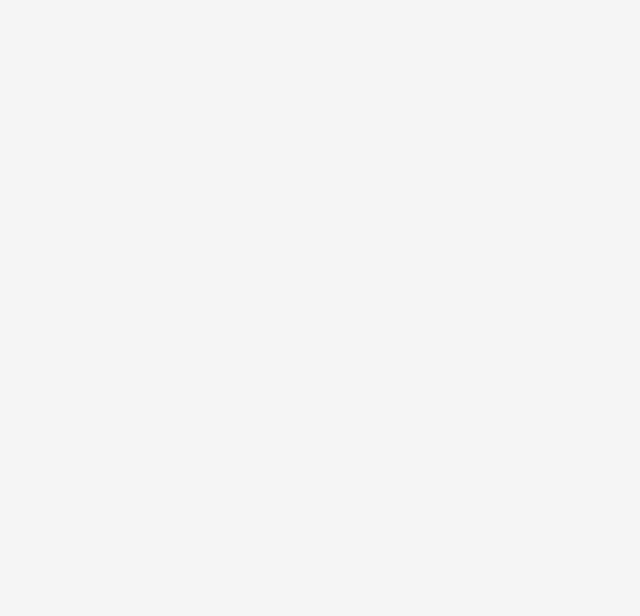
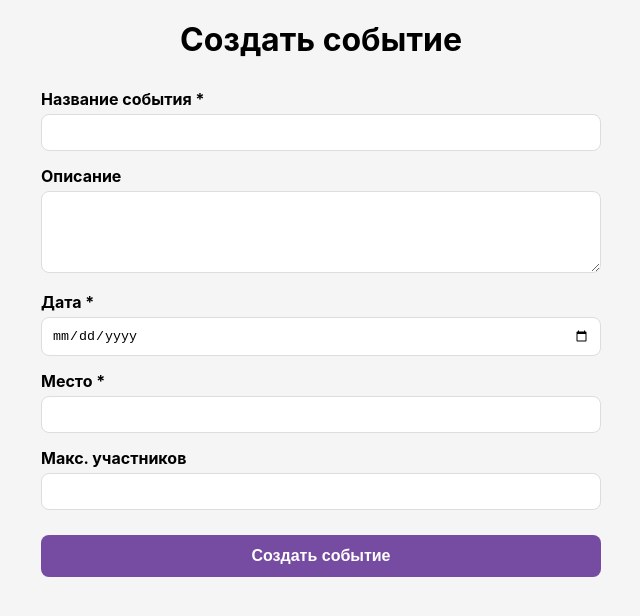
Before and after one commit to Echolll/vibe-project, a React (Create React App) app in the folder frontend/: page /create in a window 1280 px wide. Before the commit this address had no page. Shown: the top 616 px of the page, without its empty margins (319-959 px from the left). Built offline with nearby package versions, Linux system fonts and the light colour scheme.

Commit message:
Добавила страницу создания события

```diff
--- a/frontend/src/App.js
+++ b/frontend/src/App.js
@@ -1,7 +1,8 @@
 import { BrowserRouter, Routes, Route } from 'react-router-dom';
 import Home from './pages/Home';
 import EventsPage from './pages/EventsPage';
-import EventDetailPage from './pages/EventDetailPage'; // Импортируем новую страницу
+import EventDetailPage from './pages/EventDetailPage';
+import CreateEventPage from './pages/CreateEventPage';  // ← добавить
 import './App.css';
 
 function App() {
@@ -11,6 +12,7 @@ function App() {
         <Route path="/" element={<Home />} />
         <Route path="/events" element={<EventsPage />} />
         <Route path="/events/:id" element={<EventDetailPage />} />
+        <Route path="/create" element={<CreateEventPage />} />  // ← добавить
       </Routes>
     </BrowserRouter>
   );
--- /dev/null
+++ b/frontend/src/pages/CreateEventPage.js
@@ -0,0 +1,145 @@
+import React, { useState } from 'react';
+import { useNavigate } from 'react-router-dom';
+import axios from 'axios';
+
+function CreateEventPage() {
+  const navigate = useNavigate();
+  const [formData, setFormData] = useState({
+    title: '',
+    description: '',
+    date: '',
+    location: '',
+    max_participants: '',
+    creator_id: 1  // временно, потом можно будет выбирать пользователя
+  });
+  const [loading, setLoading] = useState(false);
+  const [error, setError] = useState(null);
+
+  const handleChange = (e) => {
+    const { name, value } = e.target;
+    setFormData({
+      ...formData,
+      [name]: value
+    });
+  };
+
+  const handleSubmit = async (e) => {
+    e.preventDefault();
+    setLoading(true);
+    setError(null);
+
+    try {
+      const response = await axios.post('http://localhost:8000/events/', {
+        title: formData.title,
+        description: formData.description,
+        date: formData.date,
+        location: formData.location,
+        max_participants: parseInt(formData.max_participants),
+        creator_id: formData.creator_id
+      });
+
+      if (response.status === 200 || response.status === 201) {
+        // Переход на страницу созданного события
+        navigate(`/events/${response.data.id}`);
+      }
+    } catch (err) {
+      console.error('Ошибка при создании события:', err);
+      setError('Не удалось создать событие. Проверьте все поля.');
+    } finally {
+      setLoading(false);
+    }
+  };
+
+  return (
+    <div style={{ maxWidth: '600px', margin: '0 auto', padding: '20px' }}>
+      <h1 style={{ textAlign: 'center', marginBottom: '30px' }}>Создать событие</h1>
+
+      {error && (
+        <div style={{ background: '#fee', color: 'red', padding: '10px', borderRadius: '8px', marginBottom: '20px' }}>
+          {error}
+        </div>
+      )}
+
+      <form onSubmit={handleSubmit} style={{ display: 'flex', flexDirection: 'column', gap: '15px' }}>
+        <div>
+          <label style={{ display: 'block', marginBottom: '5px', fontWeight: 'bold' }}>Название события *</label>
+          <input
+            type="text"
+            name="title"
+            value={formData.title}
+            onChange={handleChange}
+            required
+            style={{ width: '100%', padding: '10px', borderRadius: '8px', border: '1px solid #ddd' }}
+          />
+        </div>
+
+        <div>
+          <label style={{ display: 'block', marginBottom: '5px', fontWeight: 'bold' }}>Описание</label>
+          <textarea
+            name="description"
+            value={formData.description}
+            onChange={handleChange}
+            rows="4"
+            style={{ width: '100%', padding: '10px', borderRadius: '8px', border: '1px solid #ddd' }}
+          />
+        </div>
+
+        <div>
+          <label style={{ display: 'block', marginBottom: '5px', fontWeight: 'bold' }}>Дата *</label>
+          <input
+            type="date"
+            name="date"
+            value={formData.date}
+            onChange={handleChange}
+            required
+            style={{ width: '100%', padding: '10px', borderRadius: '8px', border: '1px solid #ddd' }}
+          />
+        </div>
+
+        <div>
+          <label style={{ display: 'block', marginBottom: '5px', fontWeight: 'bold' }}>Место *</label>
+          <input
+            type="text"
+            name="location"
+            value={formData.location}
+            onChange={handleChange}
+            required
+            style={{ width: '100%', padding: '10px', borderRadius: '8px', border: '1px solid #ddd' }}
+          />
+        </div>
+
+        <div>
+          <label style={{ display: 'block', marginBottom: '5px', fontWeight: 'bold' }}>Макс. участников</label>
+          <input
+            type="number"
+            name="max_participants"
+            value={formData.max_participants}
+            onChange={handleChange}
+            min="1"
+            style={{ width: '100%', padding: '10px', borderRadius: '8px', border: '1px solid #ddd' }}
+          />
+        </div>
+
+        <button
+          type="submit"
+          disabled={loading}
+          style={{
+            background: '#764ba2',
+            color: 'white',
+            padding: '12px',
+            borderRadius: '8px',
+            border: 'none',
+            cursor: 'pointer',
+            fontSize: '16px',
+            fontWeight: 'bold',
+            marginTop: '10px'
+          }}
+        >
+          {loading ? 'Создание...' : 'Создать событие'}
+        </button>
+      </form>
+    </div>
+  );
+}
+
+export default CreateEventPage;
--- a/frontend/src/pages/Home.js
+++ b/frontend/src/pages/Home.js
@@ -4,15 +4,20 @@ import { Link } from 'react-router-dom';
 function Home() {
   return (
     <div className="app">
-      {/* Герой */}
+      {/* Герой-блок */}
       <div className="hero">
         <h1 className="hero-title">Найдите идеальную компанию для досуга</h1>
-        <p className="hero-text">Знакомьтесь с людьми, которые разделяют ваши интересы. От походов до киновечеров — находите друзей для любых приключений.</p>
+        <p className="hero-text">
+          Знакомьтесь с людьми, которые разделяют ваши интересы.
+          От походов до киновечеров — находите друзей для любых приключений.
+        </p>
         <div className="hero-buttons">
           <Link to="/events" className="button button-primary">
             Смотреть активности
           </Link>
-          <button className="button button-secondary">Создать активность</button>
+          <Link to="/create" className="button button-secondary">
+            Создать активность
+          </Link>
         </div>
       </div>
 
```
